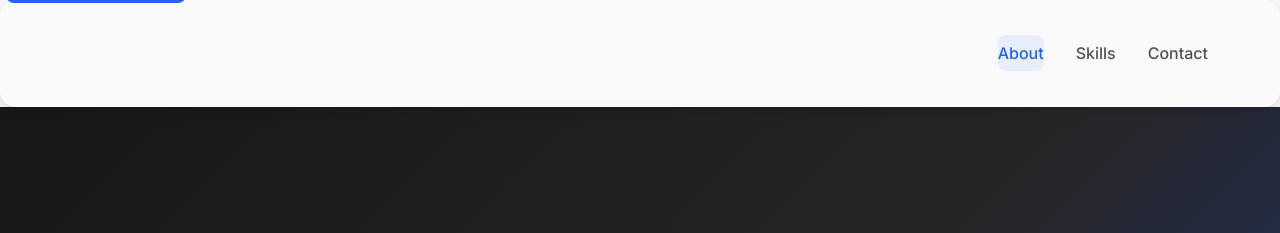
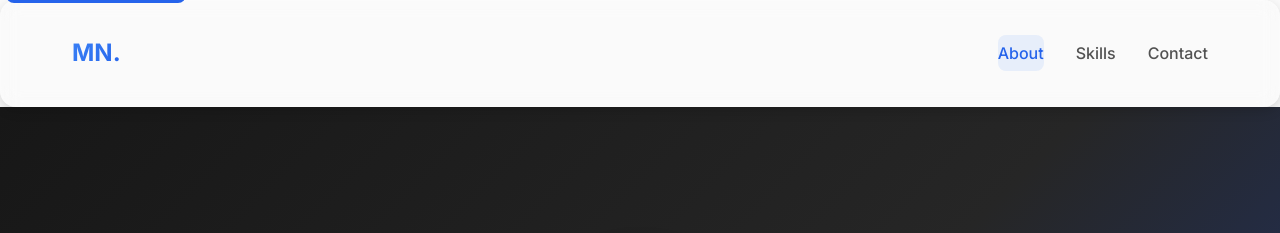
Before and after one commit to N3gus/Sales_Engineer, a Jekyll site: the page built from index.md, in a window 1280 px wide and 900 px high. Shown: the top 233 px of the window. Built offline with Jekyll 4.4.1, drawn with Linux system fonts in a browser that asks for light colours.

Commit message:
Add missing gradient-primary variable
- Added gradient-primary CSS variable that was referenced but not defined
- This should fix navigation brand styling and other gradient references

```diff
--- a/assets/css/style.css
+++ b/assets/css/style.css
@@ -48,6 +48,9 @@
     --glass-bg: rgba(255, 255, 255, 0.1);
     --glass-border: rgba(255, 255, 255, 0.2);
     --glass-blur: blur(10px) saturate(180%);
+
+    /* Gradients */
+    --gradient-primary: linear-gradient(135deg, var(--primary-500) 0%, var(--primary-600) 100%);
 
     /* Font Stack */
     --font-display: 'Inter', -apple-system, BlinkMacSystemFont, sans-serif;
```
